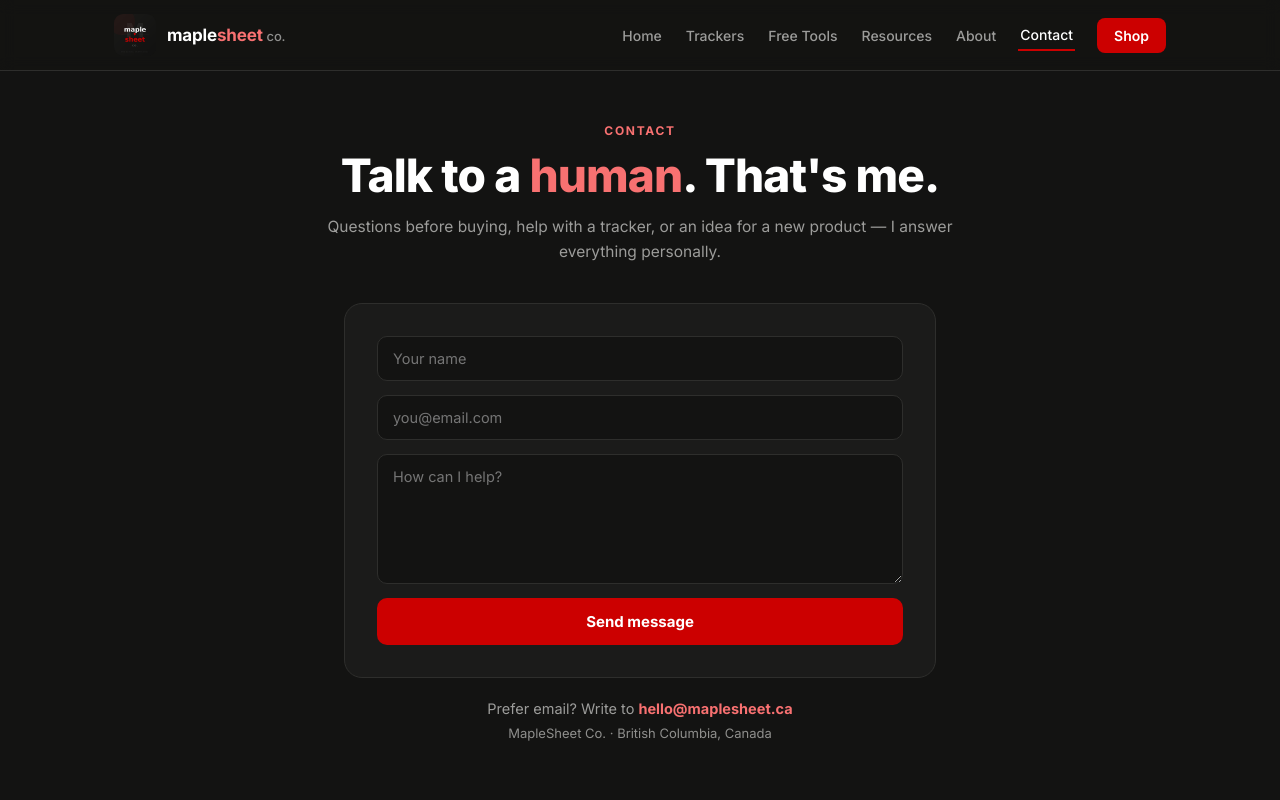
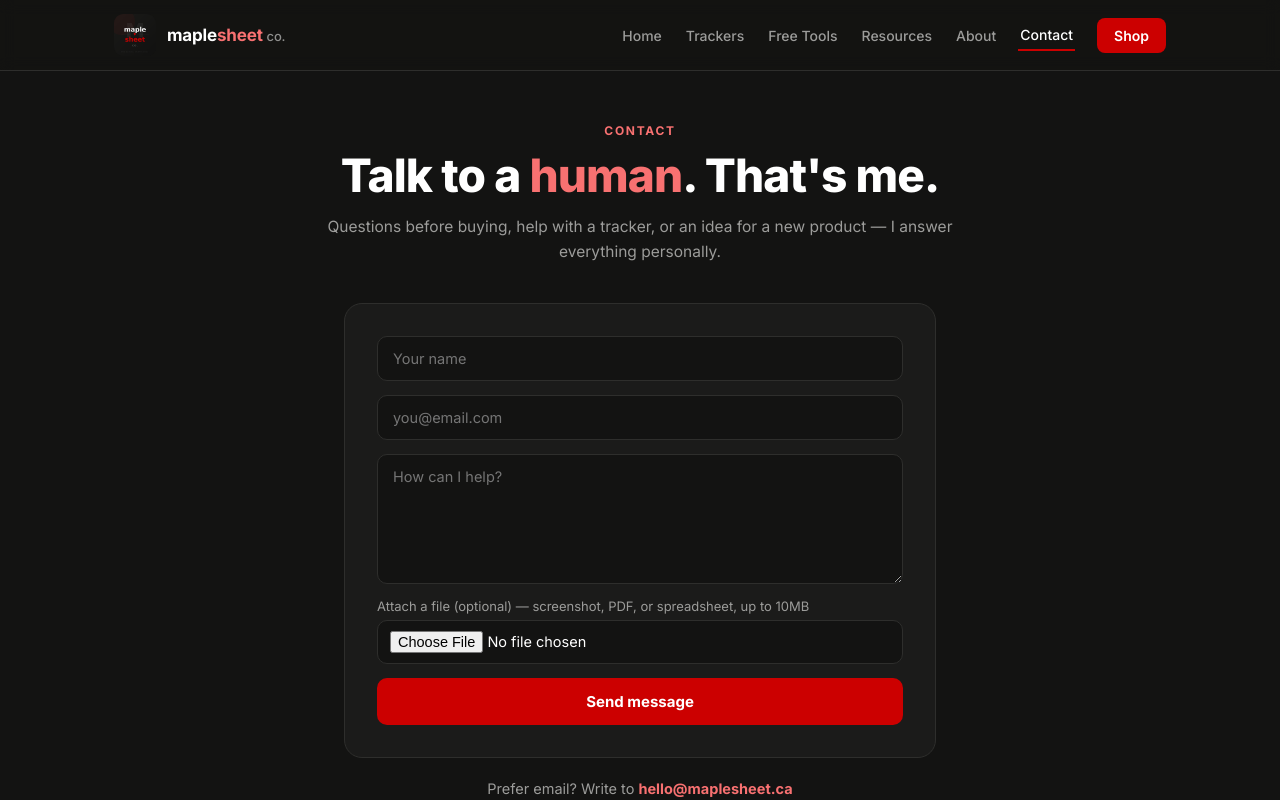
Before and after one commit to maplesheetco/maplesheet-website, a React (Vite) app: page /contact in a window 1280 px wide. Shown: the top 800 px of the page. Built offline with nearby package versions, Linux system fonts and the light colour scheme.

Commit message:
Implement file upload feature in contact form
Added file attachment functionality to the contact form, including validation for file size and type.

```diff
--- a/src/pages/Contact.jsx
+++ b/src/pages/Contact.jsx
@@ -1,8 +1,31 @@
-import React, { useState } from "react";
+import React, { useState, useRef, useEffect } from "react";
 import { B, CONFIG } from "../data.js";
 import { PageHead, RedWord, usePageMeta } from "../ui.jsx";
 import { trackContactFormSubmitted } from "../analytics.js";
 
+const SITE_URL = "https://www.maplesheet.ca";
+const MAX_FILE_BYTES = 10 * 1024 * 1024; // FormSubmit's combined-attachment limit is 10MB
+
+function formatBytes(bytes) {
+  if (bytes < 1024) return `${bytes} B`;
+  if (bytes < 1024 * 1024) return `${(bytes / 1024).toFixed(0)} KB`;
+  return `${(bytes / (1024 * 1024)).toFixed(1)} MB`;
+}
+
+// This form posts as a REAL <form> (not a JS fetch) straight to FormSubmit —
+// that's the only officially-supported way to send a file attachment, since
+// file uploads need a true multipart/form-data POST. FormSubmit then redirects
+// the browser back to `_next` (this same page, with ?sent=1), and the
+// useEffect below detects that and shows the "Message sent!" state. This is a
+// deliberate swap away from Web3Forms (used before), whose free plan doesn't
+// support attachments at all — file uploads there require a paid Pro plan.
+//
+// One-time setup Lino needs to do after this ships: submit the form once for
+// real (with any test message) so FormSubmit sends a confirmation email to
+// hello@maplesheet.ca — click "Confirm" in that email. Until that's done,
+// FormSubmit holds new-destination submissions back for confirmation instead
+// of delivering them, so the very first submission should be a test one sent
+// by Lino, not a real customer inquiry.
 export default function Contact() {
   usePageMeta({
     title: "Contact MapleSheet Co.",
@@ -10,29 +33,52 @@ export default function Contact() {
   });
   const [form, setForm] = useState({ name: "", email: "", message: "" });
   const [status, setStatus] = useState("idle");
-  const keyMissing = CONFIG.web3formsKey.startsWith("PASTE_");
+  const [file, setFile] = useState(null);
+  const [fileError, setFileError] = useState("");
+  const fileInputRef = useRef(null);
   const set = (k) => (e) => { setForm({ ...form, [k]: e.target.value }); setStatus("idle"); };
-  const submit = async () => {
-    if (!form.name || !form.email.includes("@") || !form.message) { setStatus("invalid"); return; }
-    if (keyMissing) { setStatus("nokey"); return; }
-    setStatus("sending");
-    try {
-      const res = await fetch("https://api.web3forms.com/submit", {
-        method: "POST",
-        headers: { "Content-Type": "application/json" },
-        body: JSON.stringify({
-          access_key: CONFIG.web3formsKey,
-          subject: `🍁 Website message from ${form.name}`,
-          from_name: form.name,
-          email: form.email,
-          message: form.message,
-        }),
-      });
-      const data = await res.json();
-      if (data.success) trackContactFormSubmitted();
-      setStatus(data.success ? "done" : "error");
-    } catch { setStatus("error"); }
+
+  // FormSubmit redirects here with ?sent=1 after a successful submission —
+  // that's our signal to show the success state and fire the analytics event
+  // (more reliable than firing it before the page navigates away).
+  useEffect(() => {
+    const params = new URLSearchParams(window.location.search);
+    if (params.get("sent") === "1") {
+      setStatus("done");
+      trackContactFormSubmitted();
+      window.history.replaceState({}, "", window.location.pathname);
+    }
+  }, []);
+
+  const handleFileChange = (e) => {
+    const f = e.target.files[0];
+    if (!f) { setFile(null); setFileError(""); return; }
+    if (f.size > MAX_FILE_BYTES) {
+      setFileError("That file is over 10MB — please choose a smaller one or compress it first.");
+      setFile(null);
+      if (fileInputRef.current) fileInputRef.current.value = "";
+      return;
+    }
+    setFileError("");
+    setFile(f);
   };
+
+  const removeFile = () => {
+    setFile(null);
+    setFileError("");
+    if (fileInputRef.current) fileInputRef.current.value = "";
+  };
+
+  const handleSubmit = (e) => {
+    if (!form.name || !form.email.includes("@") || !form.message) {
+      e.preventDefault();
+      setStatus("invalid");
+      return;
+    }
+    if (fileError) { e.preventDefault(); return; }
+    setStatus("sending"); // real submission proceeds — page will navigate to FormSubmit, then redirect back
+  };
+
   return (
     <div className="ml-fade">
       <PageHead kicker="CONTACT" title={<>Talk to a <RedWord>human</RedWord>. That's me.</>}
@@ -46,19 +92,54 @@ export default function Contact() {
               <div style={{ color: B.grayLight, fontSize: 14 }}>I usually reply within a day. — Lino</div>
             </div>
           ) : (
-            <div style={{ display: "flex", flexDirection: "column", gap: 14 }}>
-              <input className="ml-input" placeholder="Your name" value={form.name} onChange={set("name")} aria-label="Name" />
-              <input className="ml-input" type="email" placeholder="you@email.com" value={form.email} onChange={set("email")} aria-label="Email" />
-              <textarea className="ml-input" placeholder="How can I help?" rows={6} value={form.message} onChange={set("message")}
+            <form
+              action={`https://formsubmit.co/${CONFIG.email}`}
+              method="POST"
+              encType="multipart/form-data"
+              onSubmit={handleSubmit}
+              style={{ display: "flex", flexDirection: "column", gap: 14 }}
+            >
+              {/* Where FormSubmit sends visitors back to after a successful submit */}
+              <input type="hidden" name="_next" value={`${SITE_URL}/contact?sent=1`} />
+              <input type="hidden" name="_subject" value={`🍁 Website message from ${form.name || "someone"}`} readOnly />
+              <input type="hidden" name="_template" value="table" />
+              {/* Honeypot: invisible to real visitors, bots tend to fill every field in */}
+              <input type="text" name="_honey" tabIndex="-1" autoComplete="off" aria-hidden="true"
+                style={{ position: "absolute", left: "-9999px", width: 1, height: 1, opacity: 0 }} />
+
+              <input className="ml-input" name="name" placeholder="Your name" value={form.name} onChange={set("name")} aria-label="Name" />
+              <input className="ml-input" type="email" name="email" placeholder="you@email.com" value={form.email} onChange={set("email")} aria-label="Email" />
+              <textarea className="ml-input" name="message" placeholder="How can I help?" rows={6} value={form.message} onChange={set("message")}
                 style={{ resize: "vertical" }} aria-label="Message" />
-              <button onClick={submit} disabled={status === "sending"} className="ml-btn" style={{
+
+              <div>
+                <label htmlFor="ml-attachment" style={{ display: "block", fontSize: 13, color: B.grayLight, marginBottom: 6 }}>
+                  Attach a file (optional) — screenshot, PDF, or spreadsheet, up to 10MB
+                </label>
+                <input
+                  id="ml-attachment" ref={fileInputRef} className="ml-input" type="file" name="attachment"
+                  onChange={handleFileChange}
+                  accept="image/*,.pdf,.doc,.docx,.xls,.xlsx,.csv,.txt"
+                  style={{ padding: "10px 12px" }}
+                />
+                {file && !fileError && (
+                  <div style={{ display: "flex", alignItems: "center", gap: 10, marginTop: 8, fontSize: 13, color: B.grayLight }}>
+                    <span>📎 {file.name} ({formatBytes(file.size)})</span>
+                    <button type="button" onClick={removeFile} style={{
+                      background: "none", border: "none", color: B.redLink, fontWeight: 600,
+                      fontSize: 13, cursor: "pointer", padding: 0, fontFamily: "inherit",
+                    }}>Remove</button>
+                  </div>
+                )}
+                {fileError && <div style={{ color: B.yellow, fontSize: 13, marginTop: 8 }}>{fileError}</div>}
+              </div>
+
+              <button type="submit" disabled={status === "sending"} className="ml-btn" style={{
                 background: B.red, color: "#fff", border: "none", fontWeight: 700, fontSize: 15,
                 padding: "14px", borderRadius: 10, cursor: "pointer", fontFamily: "inherit",
               }}>{status === "sending" ? "Sending…" : "Send message"}</button>
               {status === "invalid" && <div style={{ color: B.yellow, fontSize: 13 }}>Please fill in all three fields with a valid email.</div>}
-              {status === "error" && <div style={{ color: B.yellow, fontSize: 13 }}>Something went wrong — please email us directly below.</div>}
-              {status === "nokey" && <div style={{ color: B.yellow, fontSize: 13 }}>The form goes live shortly — meanwhile, email us directly below. 🍁</div>}
-            </div>
+            </form>
           )}
         </div>
         <div style={{ textAlign: "center", marginTop: 22, color: B.grayLight, fontSize: 14.5 }}>
```
